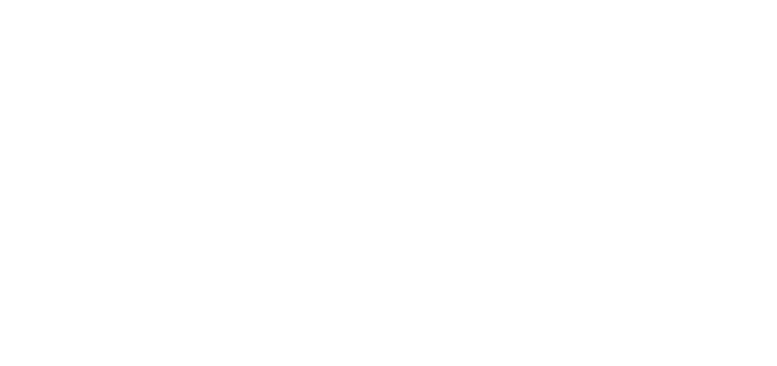
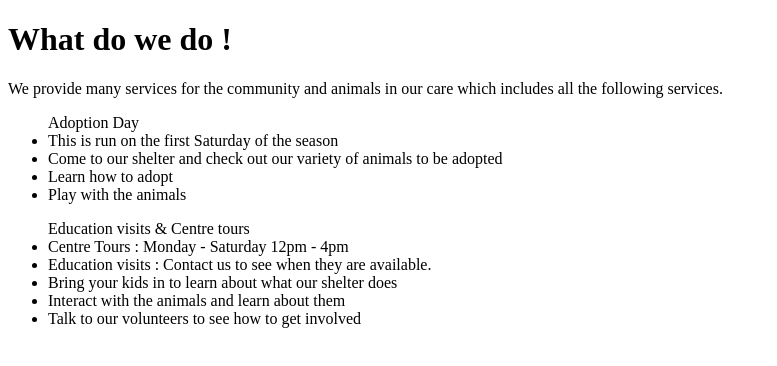
Before and after one commit to anxling/Uni-Project, a plain HTML site: page services.html in a window 1280 px wide. Shown: the whole page, without its empty margins (0-777 px from the left). Drawn offline with Linux system fonts and the light colour scheme.

Commit message:
added services

```diff
--- a/services.html
+++ b/services.html
@@ -1,16 +1,38 @@
 <!DOCTYPE html>
 
-<html><!-- Do NOT put any content outside of the HTML tags-->
+<html>
+<!-- Do NOT put any content outside of the HTML tags-->
+
 <head>
 	<title></title>
-		<link rel= "stylesheet" type="text/css" href="style.css">
+	<link rel="stylesheet" type="text/css" href="style.css">
 	<script src="myscripts.js"></script>
 </head>
 
 <!-- All content visible on the webpage will be inside the body tags below-->
+
 <body>
 
+	<h1> What do we do !</h1>
 
+	<p> We provide many services for the community and animals in our care which includes all the following services.
+	</p>
+
+	<ul> Adoption Day
+		<li> This is run on the first Saturday of the season </li>
+		<li> Come to our shelter and check out our variety of animals to be adopted</li>
+		<li> Learn how to adopt </li>
+		<li> Play with the animals </li>
+
+	</ul>
+
+	<ul> Education visits & Centre tours
+		<li> Centre Tours : Monday - Saturday 12pm - 4pm </li>
+		<li> Education visits : Contact us to see when they are available. </li>
+		<li> Bring your kids in to learn about what our shelter does</li>
+		<li> Interact with the animals and learn about them </li>
+		<li> Talk to our volunteers to see how to get involved </li>
+	</ul>
 
 
 
@@ -22,4 +44,5 @@
 
 
 </body>
+
 </html>
```
Also changed, not shown: faq.html (+3 -1 lines), index.html (+1 -0 lines). Lines whose indentation alone changed are shown as unchanged.
